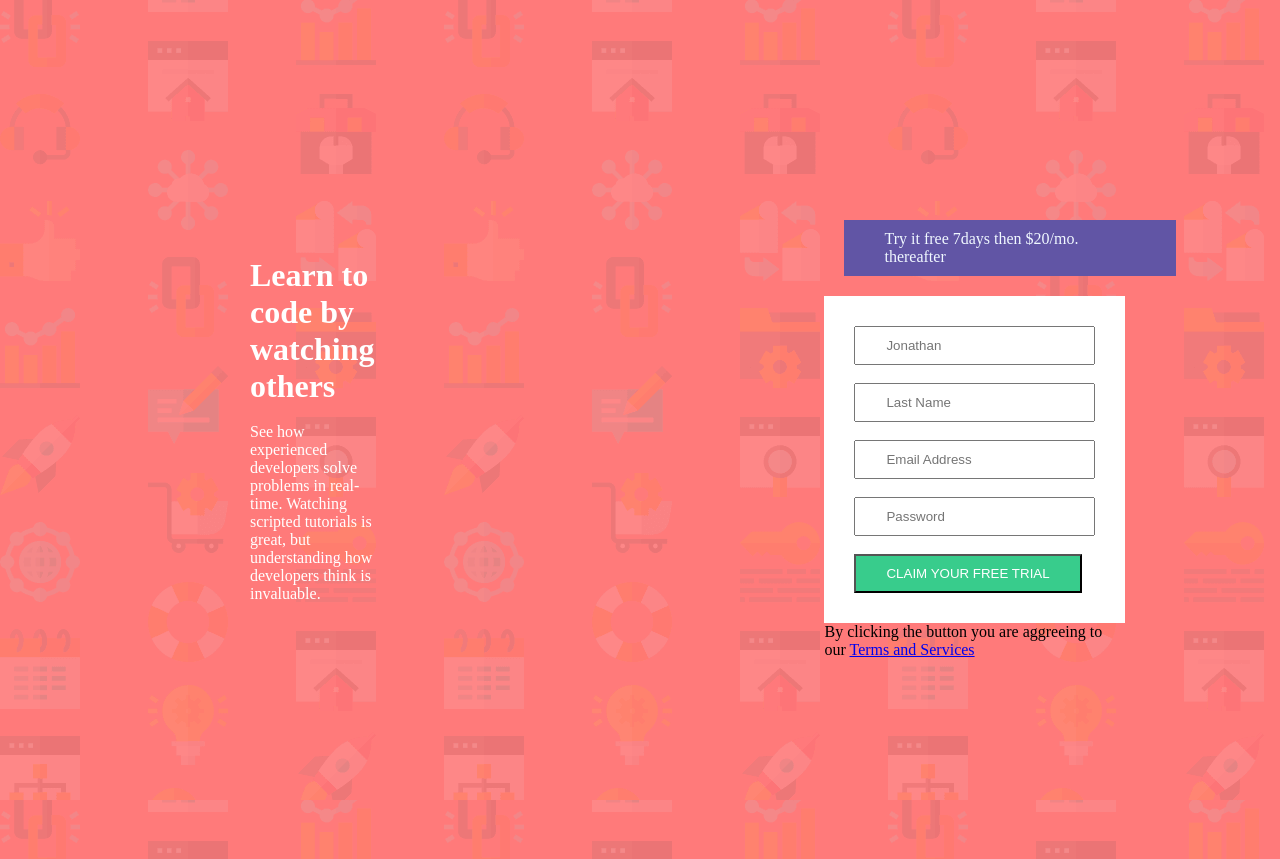
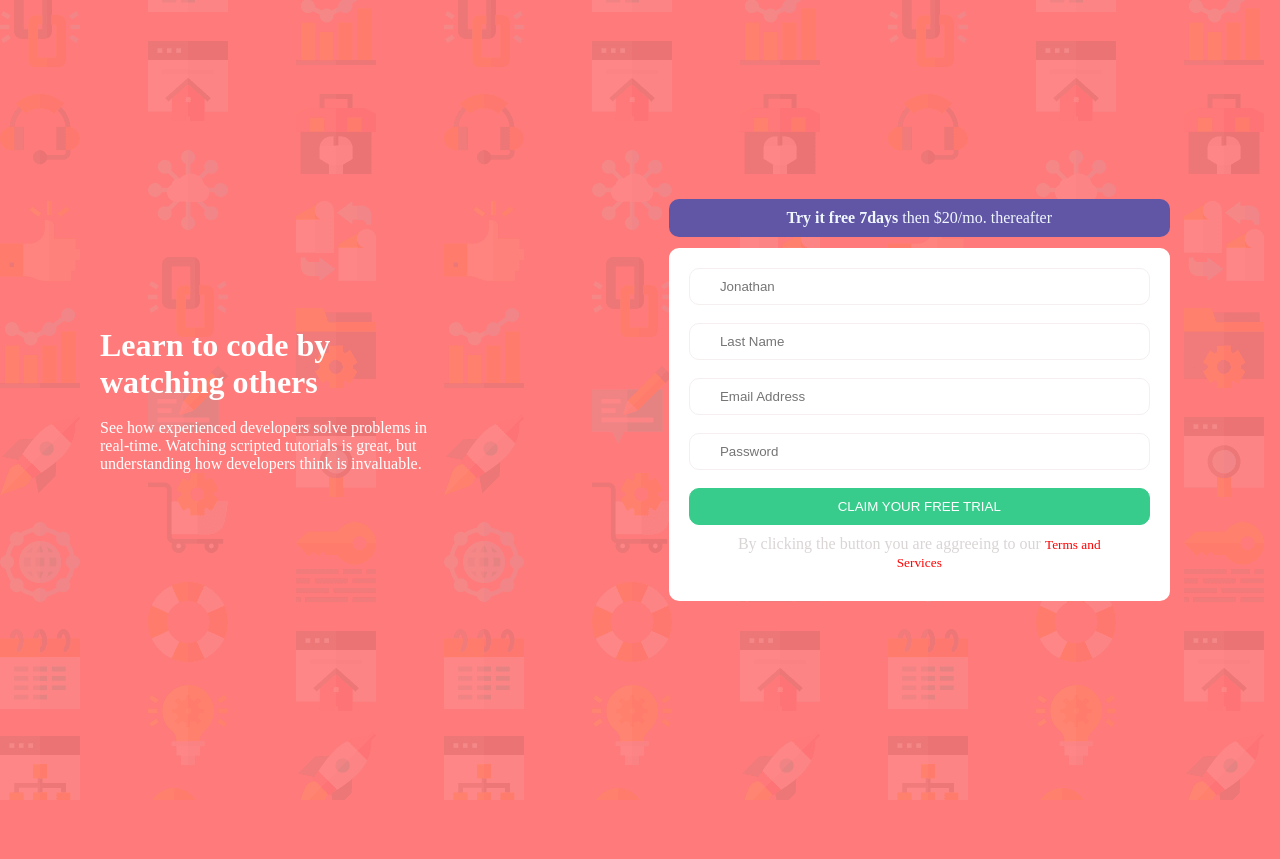
Before and after one commit to JATO-B/mediaquery, a plain HTML site: page index.html in a window 1280 px wide. After the commit the page ends 800 px from the top, so only its background shows below. Drawn offline with Linux system fonts and the light colour scheme.

Commit message:
file updated

```diff
--- a/index.html
+++ b/index.html
@@ -8,6 +8,7 @@
     <link rel="stylesheet" href="style.css" />
   </head>
   <body>
+    <div class="whole">
     <div class="left">
       <h1>Learn to code by watching others</h1><br>
       <p>
@@ -18,7 +19,7 @@
     </div>
     <div class="right">
       <div class="cvd">
-        <p>Try it free 7days then $20/mo. thereafter</p>
+        <p style="text-align: center;"><b>Try it free 7days</b> then $20/mo. thereafter</p>
       </div>
       <div>
         <form action="">
@@ -27,8 +28,8 @@
           <input type="email" name="email" id="email" placeholder="Email Address" required><br><br>
           <input type="password" name="pword" id="pword" placeholder="Password" required><br><br>
           <button>CLAIM YOUR FREE TRIAL</button>
+          <p class="lst">By clicking the button you are aggreeing to our <a href="#">Terms and Services</a></p>
         </form>
-        <p>By clicking the button you are aggreeing to our <a href="#">Terms and Services</a></p>
       </div>
     </div>
   </body>
--- a/style.css
+++ b/style.css
@@ -7,16 +7,72 @@ body{
     background-image: url(../images/bg-intro-desktop.png);
     background-color: hsl(0, 100%, 74%);
     display: flex;
+}
+.whole{
+    display: flex;
+    align-items: center;
+    justify-content: center;
+    height: 100vh;
+}
+.left{
+    width: 50%;
+    color: white;
+    padding: 100px;
+}
+.right{
+    flex: 50%;
+    /* padding: 200px; */
+    margin:100px;
+}
+.cvd {
+    background-color: hsl(249, 32%, 49%);
+    color: aliceblue;
+    margin: 10px;
+    padding: 10px 40px;
+    border-radius: 10px;
+}
+form{
+    background-color: white;
+    padding: 20px;
+    margin: 2%;
+    border-radius: 10px;
+}
+input{
+    padding: 10px 30px;
+    width: 100%;
+    border: 1px solid rgb(245, 239, 239);
+    border-radius: 10px;
+}
+button{
+    background-color: hsl(154, 59%, 51%);
+    color: white;
+    padding: 10px 40px;
+    width: 100%;
+    border: 1px solid hsl(154, 59%, 51%);
+    border-radius: 10px;
+}
+.lst{
+    color: rgb(218, 213, 213);
+    text-align: center;
+    padding: 10px 46px;
+}
+a:link{
+    text-decoration: none;
+    color: red;
+    font-size: smaller;
+}
 
-}
+
+
+/* }
 .left{
     color: white;
     padding: 250px;
     display: flex;
     flex-direction: column;
     justify-content: center;
+    flex: 0%;
 }
-
 .right{
     display: flex;
     flex-direction: column;
@@ -28,7 +84,7 @@ body{
     color: aliceblue;
     margin: 20px;
     padding: 10px 40px;
-    width: 110%;
+    width: 20%;
 }
 form{
     background-color: white;
@@ -41,4 +97,4 @@ button{
     background-color: hsl(154, 59%, 51%);
     color: white;
     padding: 10px 30px;
-}
+} */
```
